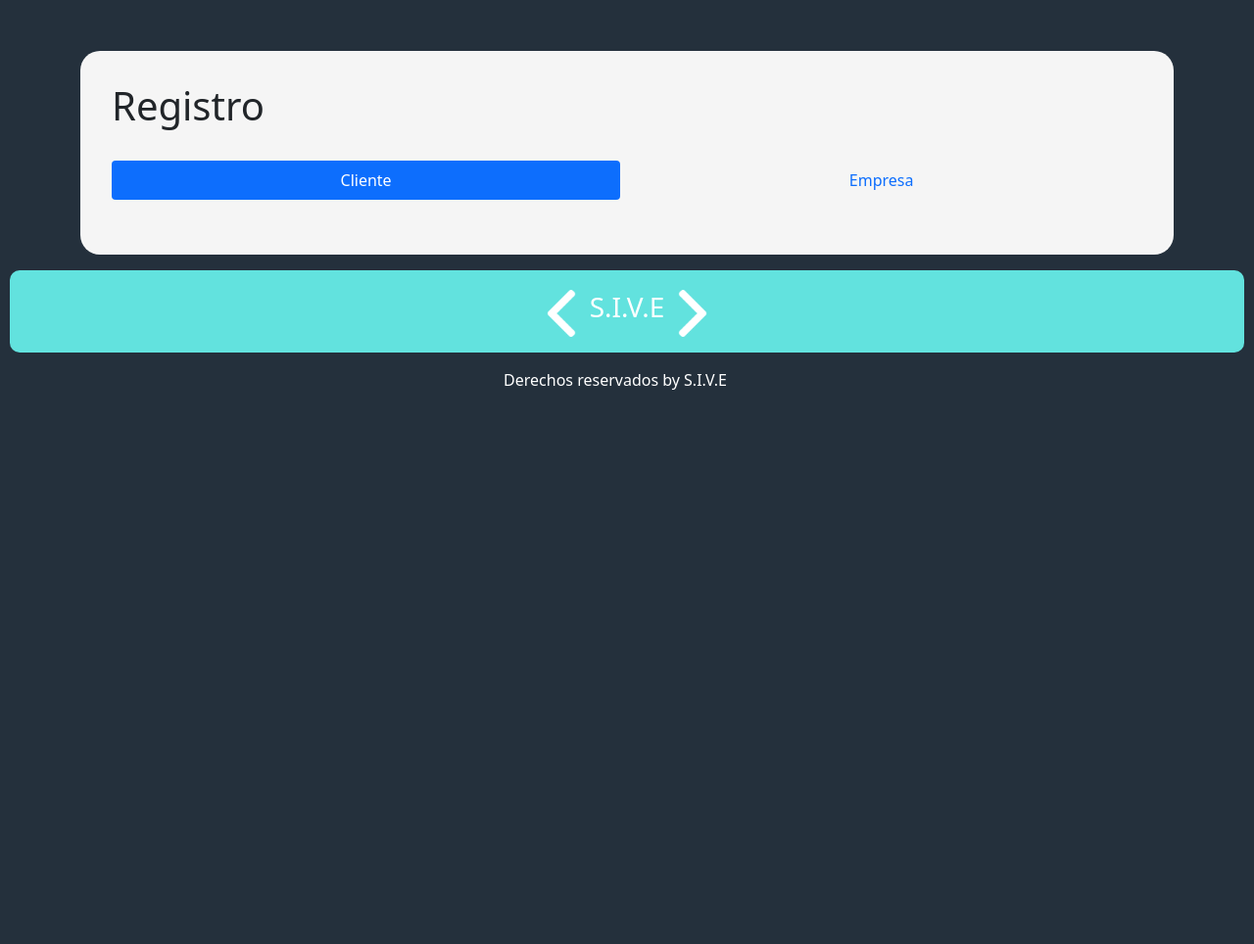
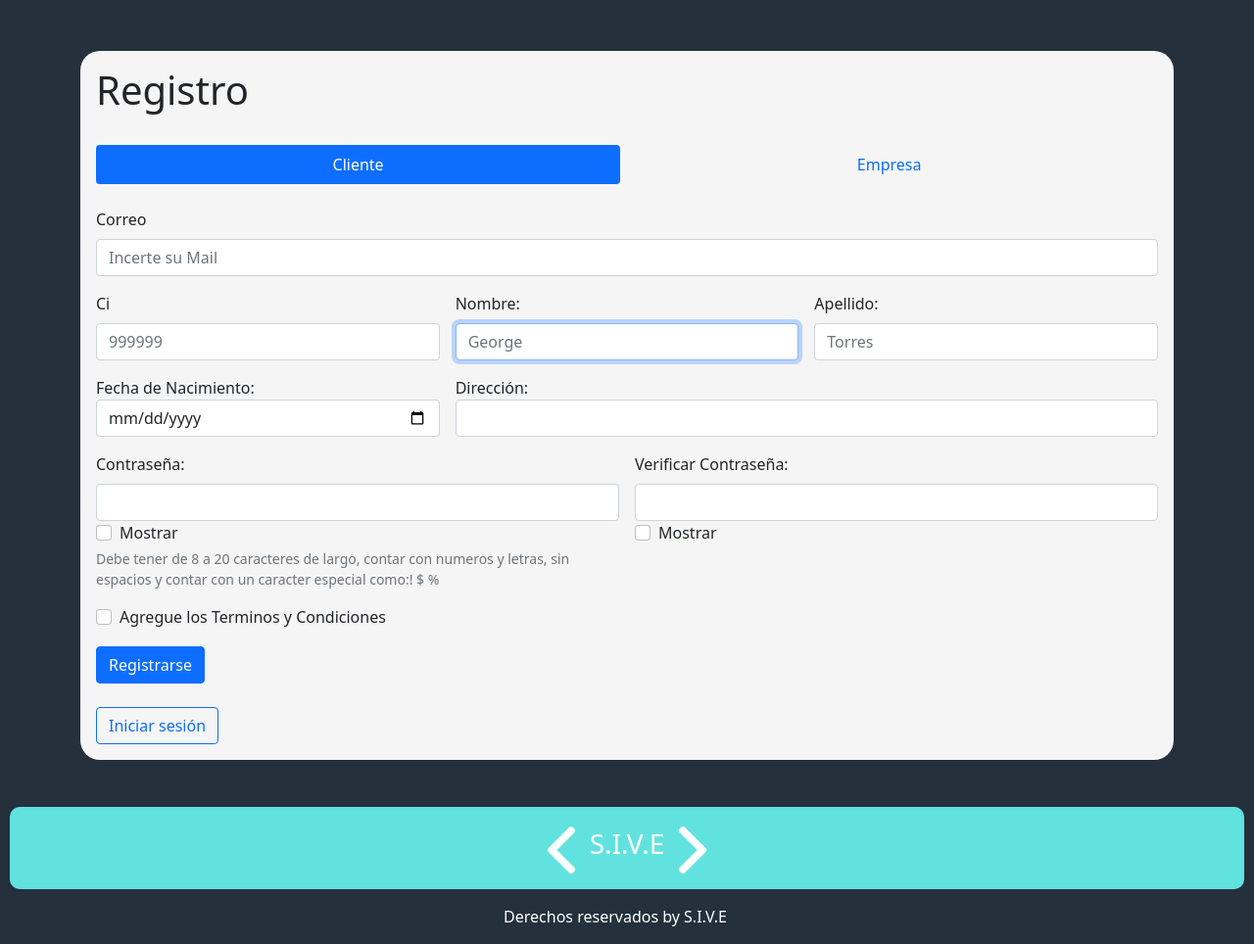
Before and after one commit to LarmSoftwareDesign/Proyecto-S.I.V.E, a PHP site: page /register.html in a window 1280 px wide. Shown: the part 76-1040 px from the top of the page at 98% size. Before the commit the page ends 474 px from the top, so only its background shows below. Run offline with PHP 8.4, Linux system fonts and the light colour scheme.

Commit message:
cambios en el registro finalizado

```diff
--- a/css/register.css
+++ b/css/register.css
@@ -2,31 +2,15 @@ body{
     background-color:#24303C;
 }
 
+.container{
+    margin-top: 1em;
+    margin-bottom: 2em;
+}
 .caja-registro {
-    padding: 2em;
+    padding: 1em;
     background-color: whitesmoke;
     border-radius: 20px;
 
 
 
 }
-
-.terminos{
-    margin-top: 1em;
-    color: white;
-    font-size: 16px;
-    text-align: center;
-}
-
-input[type="number"]
-{
-    -webkit-appearance: textfield !important;
-    margin: 0;
-    -moz-appearance:textfield !important;
-}
-input[type=number]::-webkit-outer-spin-button {
-    -webkit-appearance: none;
-    margin: 0;
-  }
-
-  input[type=number] { -moz-appearance:textfield; }
--- a/js/funciones.js
+++ b/js/funciones.js
@@ -1,6 +1,6 @@
 // ! funcion de mostrar contraseña
 function myFunction() {
-    var x = document.getElementById("validationDefault07");
+    var x = document.getElementById("validationCustom06");
     if (x.type === "password") {
       x.type = "text";
     } else {
@@ -10,7 +10,7 @@ function myFunction() {
 
  // ! funcion de mostrar verificar contraseña
   function myFunction1() {
-    var x = document.getElementById("validationDefault08");
+    var x = document.getElementById("validationCustom07");
     if (x.type === "password") {
       x.type = "text";
     } else {
--- a/register.html
+++ b/register.html
@@ -33,7 +33,126 @@
             </li>
           </ul>
           <br>
+          <form action="php/registeragenda.php" method="post" class="row g-3 needs-validation" novalidate>
+            <div class="col-md-12">
+              <label for="validationCustomUsername" class="form-label">Correo</label>
 
+              <input type="email" class="form-control" id="validationCustomUsername" aria-describedby="inputGroupPrepend" required placeholder="Incerte su Mail" pattern="[a-zA-Z0-9._%+-]+@[a-z.-]+\.[a-z]{2,}$">
+            </div>
+            <div class="col-md-4">
+              <label for="validationCustom01" class="form-label">Ci</label>
+              <input type="text" name="ci" class="form-control" id="validationCustom01" required placeholder="999999" pattern="[0-9]{7}">
+              <div class="valid-feedback">
+                OK!
+              </div>
+              <div class="invalid-feedback">
+              La cedula son solo 7 numeros sin guion
+              </div>
+            </div>
+            <div class="col-md-4">
+              <label for="validationCustom02" class="form-label">Nombre:</label>
+              <!--* Al ingresar el required en el input nos enviará una alerta si detecta el campo vacio -->
+              <!--* Con el pattern="[a-z]{3,20}" restringimos los rangos de caracteres a chequear y solo letras -->
+              <!--* Autofus permite posicionar el cursos en un input al cargar el formulario -->
+              <input type="text" class="form-control" id="validationCustom02" value="" required pattern="[a-z]{3,20}" placeholder="George" autofocus name="nombre">
+              <div class="valid-feedback">
+                Nombre OK!
+              </div>
+              <div class="invalid-feedback">
+                Los nombres solo pueden contener letras minusculas con un minimo de 3 caracteres
+              </div>
+            </div>
+
+            <div class="col-md-4">
+              <label for="validationCustom03" class="form-label">Apellido:</label>
+              <input type="text" class="form-control" id="validationCustom03" value="" required pattern="[a-z]{3,20}" placeholder="Torres" autofocus name="apellido">
+              <div class="valid-feedback">
+                Apellido OK!
+              </div>
+              <div class="invalid-feedback">
+                Complete el Apellido!
+              </div>
+            </div>
+            <div class="col-md-4">
+              <label for="form-label" class="validationCustom04">Fecha de Nacimiento:</label>
+              <input type="date" class="form-control" name="fnac" id="validationCustom04" required  placeholder="" autofocus>
+              <div class="valid-feedback">
+                 OK!
+              </div>
+              <div class="invalid-feedback">
+                ponga su fecha de nacimiento
+              </div>
+            </div>
+
+            <div class="col-md-8">
+              <label for="form-label" class="validationCustom05">Dirección:</label>
+              <input type="text" class="form-control" name="direccion" id="validationCustom05" required pattern="[a-z,A-Z]{10,30}" placeholder="" autofocus>
+              <div class="valid-feedback">
+                 OK!
+              </div>
+              <div class="invalid-feedback">
+                Ponga su direccion
+              </div>
+            </div>
+            <div class="col-md-6">
+              <label for="validationCustom06" class="form-label">Contraseña:</label>
+              <input type="password" class="form-control" id ="validationCustom06" name="cont" required pattern="(?=.*\d)(?=.*[a-z])(?=.*[A-Z]).{8,20}" placeholder="" autofocus>
+
+              <div class="valid-feedback">
+                Cumple con los Requisitos
+              </div>
+              <div class="invalid-feedback">
+                No cumple con los Requisitos !
+              </div>
+              <!--*boton de mostrar-->
+              <div class="form-check">
+                <input class="form-check-input" type="checkbox" onclick="myFunction()" >
+                <label class="form-check-label">
+                  Mostrar
+                </label>
+              </div>
+              <div id="passwordHelpBlock" class="CM form-text">
+                Debe tener de 8 a 20 caracteres de largo, contar con numeros y letras, sin espacios y contar con un caracter especial como:! $ %
+              </div>
+            </div>
+            <div class="col-md-6">
+              <label for="inputPassword4" class="form-label">Verificar Contraseña:</label>
+              <input type="password" class="form-control" id ="validationCustom07" name="ver" required pattern="(?=.*\d)(?=.*[a-z])(?=.*[A-Z]).{8,20}" placeholder="" autofocus>
+              <div class="form-check">
+                <input class="form-check-input" type="checkbox" onclick="myFunction1()">
+                <label class="form-check-label">
+                  Mostrar
+                </label>
+              </div>
+              <div class="valid-feedback">
+
+              </div>
+              <div class="invalid-feedback">
+
+              </div>
+          </div>
+            <!--todo-->
+            <div class="col-12">
+              <div class="form-check">
+                <input class="form-check-input" type="checkbox" value="" id="invalidCheck" required>
+                <label class="form-check-label" for="invalidCheck">
+                  Agregue los Terminos y Condiciones
+                </label>
+
+                <div class="invalid-feedback">
+                  Debes estar de acuerdo con los terminos y condiciones, Sino no podes Registrarse!
+                </div>
+
+              </div>
+            </div>
+            <div class="col-12">
+              <button class="btn btn-primary" type="submit">Registrarse</button>
+            </div>
+          </form>
+          <br>
+          <div>
+            <button class="btn btn-outline-primary" onclick="location.href='login.html'" > Iniciar sesión</button>
+          </div>
         </div>
 
     </section>
```
